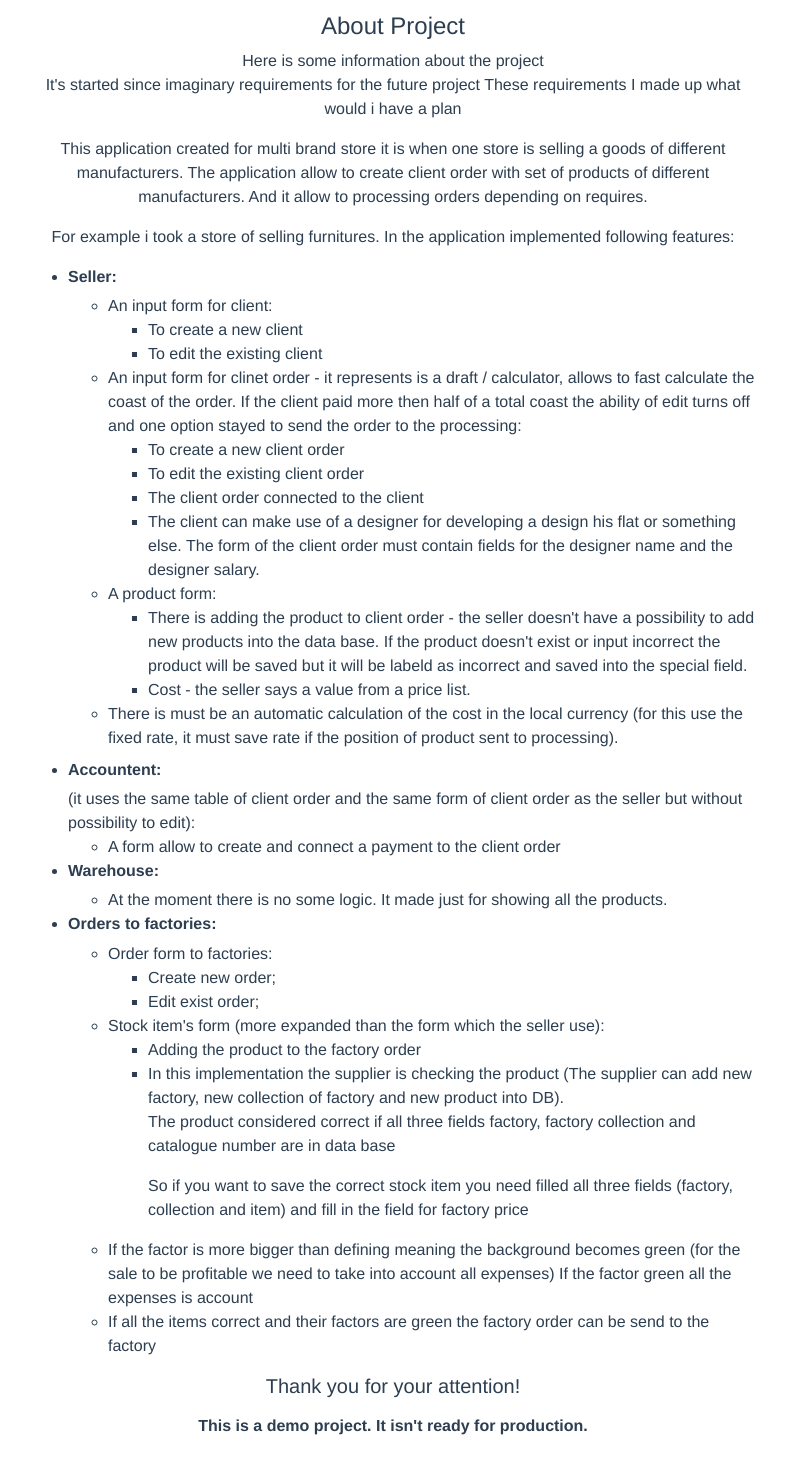
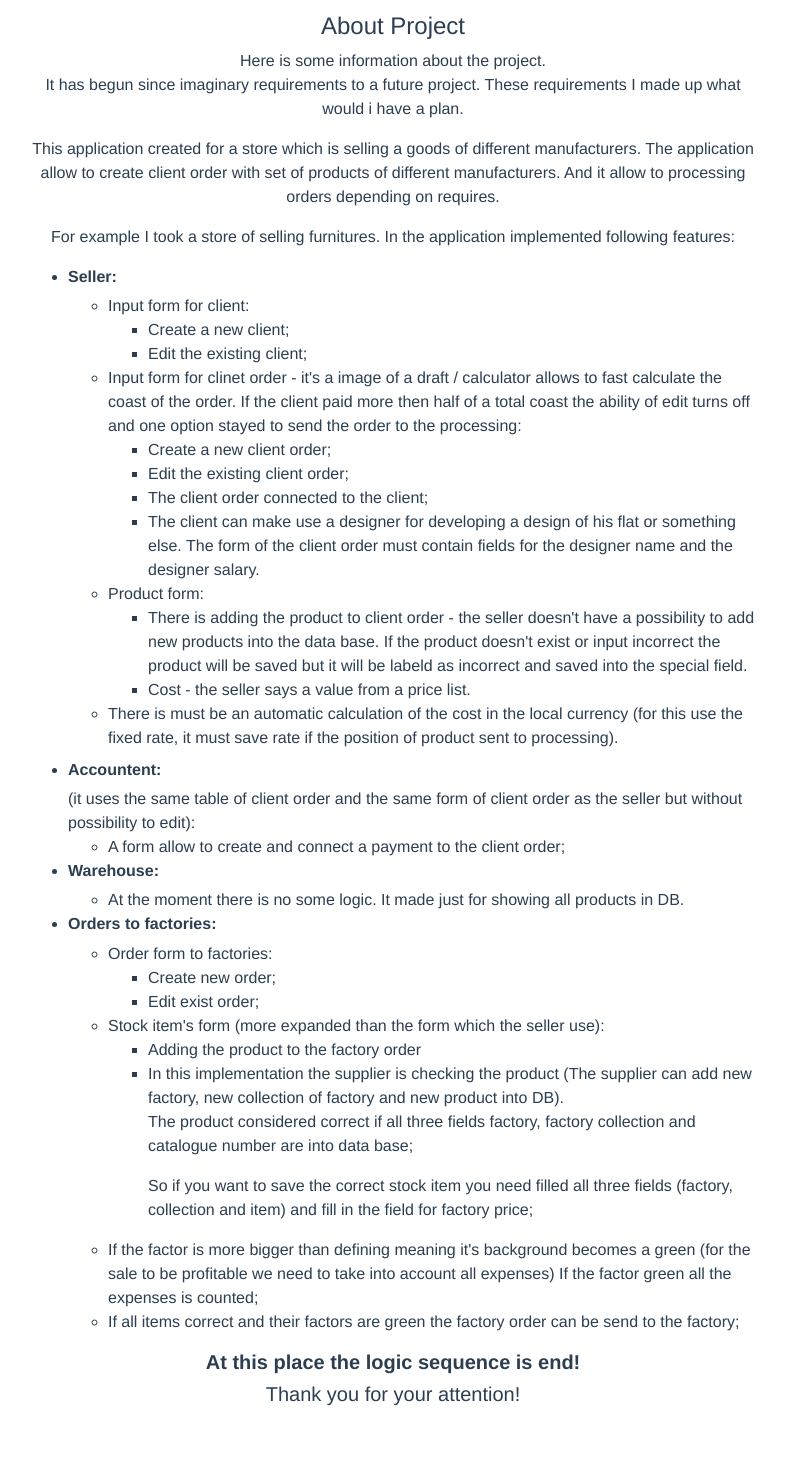
Before and after one commit to murateam/vue_app, a Vue app: page /aboutProject in a window 1280 px wide. Shown: the part 60-1517 px from the top of the page, without its empty margins (247-1032 px from the left). Built offline with nearby package versions, Linux system fonts and the light colour scheme.

Commit message:
change name for video on main page. Fix some words in description

```diff
--- a/src/components/myPage/aboutProject.vue
+++ b/src/components/myPage/aboutProject.vue
@@ -12,24 +12,24 @@
     </b-row>
     <b-row>
       <b-col>
-        Here is some information about the project
+        Here is some information about the project.
       </b-col>
     </b-row>
     <b-row align-h="center">
       <b-col cols="8">
         <p>
-          It's started since imaginary requirements for the future project
-          These requirements I made up what would i have a plan
+          It has begun since imaginary requirements to a future project.
+          These requirements I made up what would i have a plan.
         </p>
         <p>
-          This application created for multi brand store it is when one store
+          This application created for a store which
           is selling a goods of different manufacturers.
           The application allow to create client order with set of products of
           different manufacturers.
           And it allow to processing orders depending on requires.
         </p>
         <p>
-          For example i took a store of selling furnitures.
+          For example I took a store of selling furnitures.
           In the application implemented following features:
         </p>
       </b-col>
@@ -41,42 +41,42 @@
                         <h6 class="font-weight-bold"> Seller:</h6>
                         <ul>
                             <li>
-                                An input form for client:
+                                Input form for client:
                                 <ul>
                                     <li>
-                                        To create a new client
+                                        Create a new client;
                                     </li>
                                     <li>
-                                        To edit the existing client
+                                        Edit the existing client;
                                     </li>
                                 </ul>
                             </li>
                             <li>
-                                An input form for clinet order - it represents
-                                is a draft / calculator, allows to fast calculate
+                                Input form for clinet order - it's a image of
+                                a draft / calculator allows to fast calculate
                                 the coast of the order. If the client paid more then
                                 half of a total coast the ability of edit turns off
                                 and one option stayed to send the order to the processing:
                                 <ul>
                                     <li>
-                                        To create a new client order
+                                        Create a new client order;
                                     </li>
                                     <li>
-                                        To edit the existing client order
+                                        Edit the existing client order;
                                     </li>
                                     <li>
-                                        The client order connected to the client
+                                        The client order connected to the client;
                                     </li>
                                     <li>
-                                        The client can make use of a designer for developing
-                                        a design his flat or something else.
+                                        The client can make use a designer for developing
+                                        a design of his flat or something else.
                                         The form of the client order must contain fields for
                                         the designer name and the designer salary.
                                     </li>
                                 </ul>
                             </li>
                             <li>
-                                A product form:
+                                Product form:
                                 <ul>
                                     <li>
                                         There is adding the product to client order -
@@ -103,7 +103,7 @@
                         possibility to edit):
                         <ul>
                             <li>
-                                A form allow to create and connect a payment to the client order
+                                A form allow to create and connect a payment to the client order;
                             </li>
                         </ul>
                     </li>
@@ -112,7 +112,7 @@
                         <ul>
                             <li>
                                 At the moment there is no some logic. It made just for showing
-                                all the products.
+                                all products in DB.
                             </li>
                         </ul>
                     </li>
@@ -145,48 +145,53 @@
                                         <p>
                                             The product considered correct if all
                                             three fields factory, factory collection
-                                            and catalogue number are in data base
+                                            and catalogue number are into data base;
                                         </p>
                                         <p>
                                             So if you want to save the correct stock
                                             item you need filled all three fields
                                             (factory, collection and item) and fill
-                                            in the field for factory price
+                                            in the field for factory price;
                                         </p>
                                     </li>
                                 </ul>
                             </li>
                             <li>
-                                If the factor is more bigger than defining meaning the
-                                background becomes green (for the sale to be profitable
+                                If the factor is more bigger than defining meaning it's
+                                background becomes a green (for the sale to be profitable
                                 we need to take into account all expenses) If the
-                                factor green all the expenses is account
+                                factor green all the expenses is counted;
                             </li>
                             <li>
-                                If all the items correct and their factors are green the
-                                factory order can be send to the factory
+                                If all items correct and their factors are green the
+                                factory order can be send to the factory;
                             </li>
                         </ul>
                     </li>
                 </ul>
             </b-col>
     </b-row>
+    <b-row align-h="center">
+      <b-col md="auto">
+        <h5 class="font-weight-bold">At this place the logic sequence is end!</h5>
+      </b-col>
+    </b-row>
     <b-row>
       <b-col class="font-weight-bold">
         <h5>
           Thank you for your attention!
         </h5>
-        <p class="mt-3">
+        <p class="mt-5">
           This is a demo project. It isn't ready for production.
         </p>
         <p>
-          Many things aren't done
+          Many things're not done
         </p>
         <p>
           This project has many not best but working solutions.
         </p>
         <p>
-          I don't stop my study and the quality of my code will be growing
+          I don't stop my study and the quality of my code will be growing!
         </p>
       </b-col>
     </b-row>
--- a/src/components/myPage/main.vue
+++ b/src/components/myPage/main.vue
@@ -9,7 +9,7 @@
             <b-col cols="8">
               <h4>
                 <p class="font-weight-bold">
-                  Hi there and welcome to my app!
+                  Hi there and welcome to my Demo app!
                 </p>
               </h4>
               <h5>
@@ -22,7 +22,7 @@
           <b-row align-h="center">
             <b-col cols="8">
               <b-embed type="video" controls>
-                <source src="http://127.0.0.1:5000/media/bm_01.mp4" type="video/mp4">
+                <source src="http://127.0.0.1:5000/media/or_01.mp4" type="video/mp4">
               </b-embed>
             </b-col>
           </b-row>
@@ -30,27 +30,27 @@
             <b-col cols="8">
               <p>
                 I've always wanted to be in software development.
-                But it seemed to me that programming it's difficult.
+                But it seemed to me that programming is difficult.
               </p>
               <p>
                 It is, but i thought that i can't handle it.
               </p>
               <p>
-                I began my path into development industry since 3D (gameDev)
-                It seemed to me that 3D is more easily to understand then programming.
-                During the work in 3D i faced several times with programming.
+                I began my path into development industry since 3D (gameDev).
+                3D is more easily to understand for me than programming.
+                During the work in 3D I faced with programming again and again.
                 For example the game engine "Unreal Engine" give us a possibility
-                without knowledge in C++ implement some logic in depending on requireds
+                without knowledge in C++ to implement some logic in depending on requireds
                 with the help of "blueprints"...
                 As deeper i sank into 3d as often I faced with programming.
                 I've met with different tools written by enthusiasts or professionals
-                for programs like Houdini or Autodesk Maya.
-                At one point in time the idea struck me what i must know the programming.
-                I can't develop further without these knowledges. If I stay here in 3d
+                for programs like Houdini or Autodesk Maya etc.
+                At one point in time the idea struck me what I should know the programming.
+                I shouldn't develop further without these knowledges. If I stay here in 3d
                 or somewhere else.
               </p>
               <p>
-                Therefore i decided that i must to learn some programming language.
+                Therefore I decided that i must to learn some programming language.
                 But the simple learning of language doesn't make sense. I need a practiacal
                 application for training in programming.
                 I found by chance a course of
@@ -58,9 +58,12 @@
                 "full stack web developer"</a> in python.
                 This course fundamentally changed my attitude to programming.
                 I've fallen in love with programming.
-                Before this moment i was should to learn tools created someone else.
+                Before this moment I was should to learn tools created someone else.
                 And I needed to know the principles and requirements for use these tools.
-                It's not a problem. But now when written instructions and sequences are
+                It's no problem!
+              </p>
+              <p>
+                But now when written instructions and sequences are
                 becoming to the working mechanism, these is Awesome!
               </p>
             </b-col>
@@ -93,7 +96,7 @@
                 <li>SQL</li>
                 <li>Clouds (Heroku, Git), decorators and context</li>
                 <li>Django (accounts, registration, tags and advanced features)</li>
-                <li>Work with API (Telegram, Trello, post in Slack vai Python)</li>
+                <li>Work with API (Telegram, Trello, post in Slack via Python)</li>
                 <li>Django REST framework (DRF)</li>
                 <li>Monitoring and optimization (Sentry)</li>
                 <li>Signals, caching, memcached</li>
@@ -108,7 +111,7 @@
           </b-row>
           <b-row>
             <b-col>
-              <p>Of course my skills don't have an excellent level and they still require further
+              <p>Of course not all my skills have an excellent level and they still require further
                 improvement.
                 And I know that the learning process in programming should never stop.
               </p>
```
